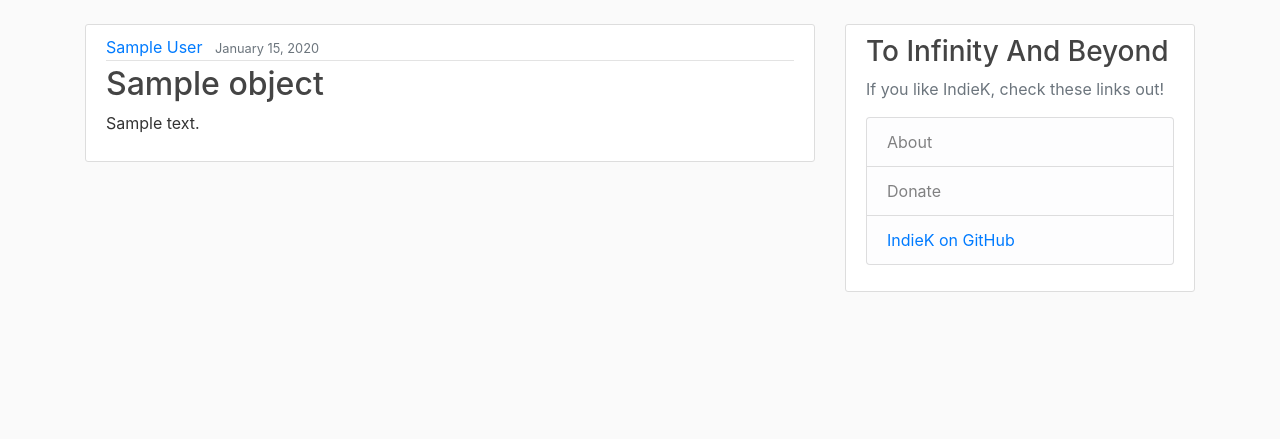
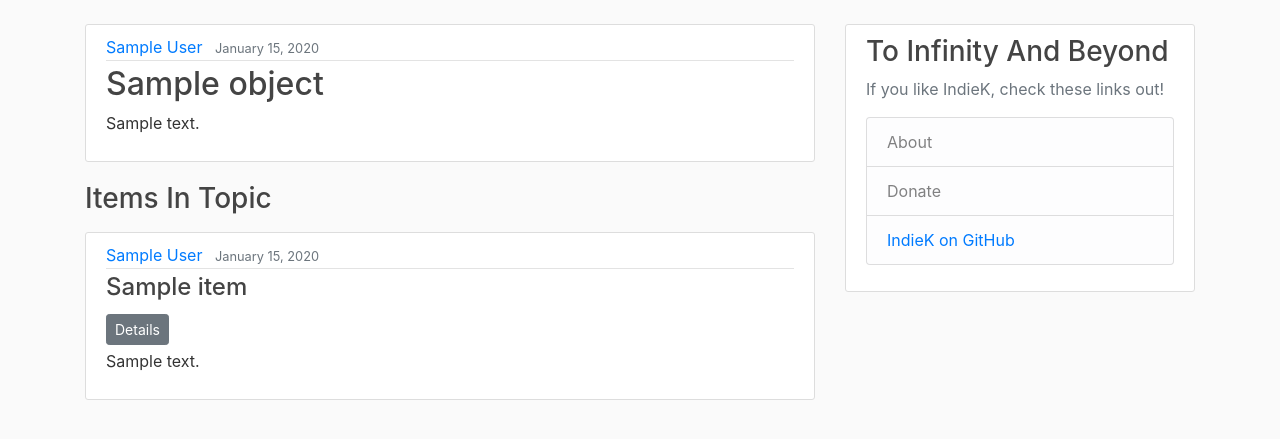
Before and after one commit to indiek/indiek.web, a Django app: template templates/indiek_web/topic_detail.html in a window 1280 px wide. Shown: the part 56-495 px from the top of the page. Run offline with Django 3.2, Linux system fonts and the light colour scheme; the template is opened without the code that fills it: most values are stand-ins (such as "Sample title", 1, 10 or a date in 2020); some libraries are stand-ins or nearby versions.

Commit message:
list items in topic_detail template

```diff
--- a/templates/indiek_web/topic_detail.html
+++ b/templates/indiek_web/topic_detail.html
@@ -16,4 +16,20 @@
         <p class="article-content">{{ object.description }}</p>
     </div>
   </article>
+  <h3 class="mb-3">Items In Topic</h3>
+  {% for item in page.topic.dbitem_set.all %}
+    <article class="media content-section">
+      <div class="media-body">
+        <div class="article-metadata">
+          <a class="mr-2" href="{% url 'profile' %}">{{ item.author }}</a>
+          <small class="text-muted">{{ item.date_created|date:"F d, Y" }}</small>
+        </div>
+        <h4><a class="article-title" href={{ item.item_url }}>{{ item.quickname }}</a></h4>
+        <div>
+          <a class="btn btn-secondary btn-sm mt-1 mb-1" href="{% url 'item-detail' item.id %}">Details</a>
+        </div>
+        <p class="article-content">{{ item.description }}</p>
+      </div>
+    </article>
+  {% endfor %}
 {% endblock content %}
```
Lines whose indentation alone changed are shown as unchanged.
